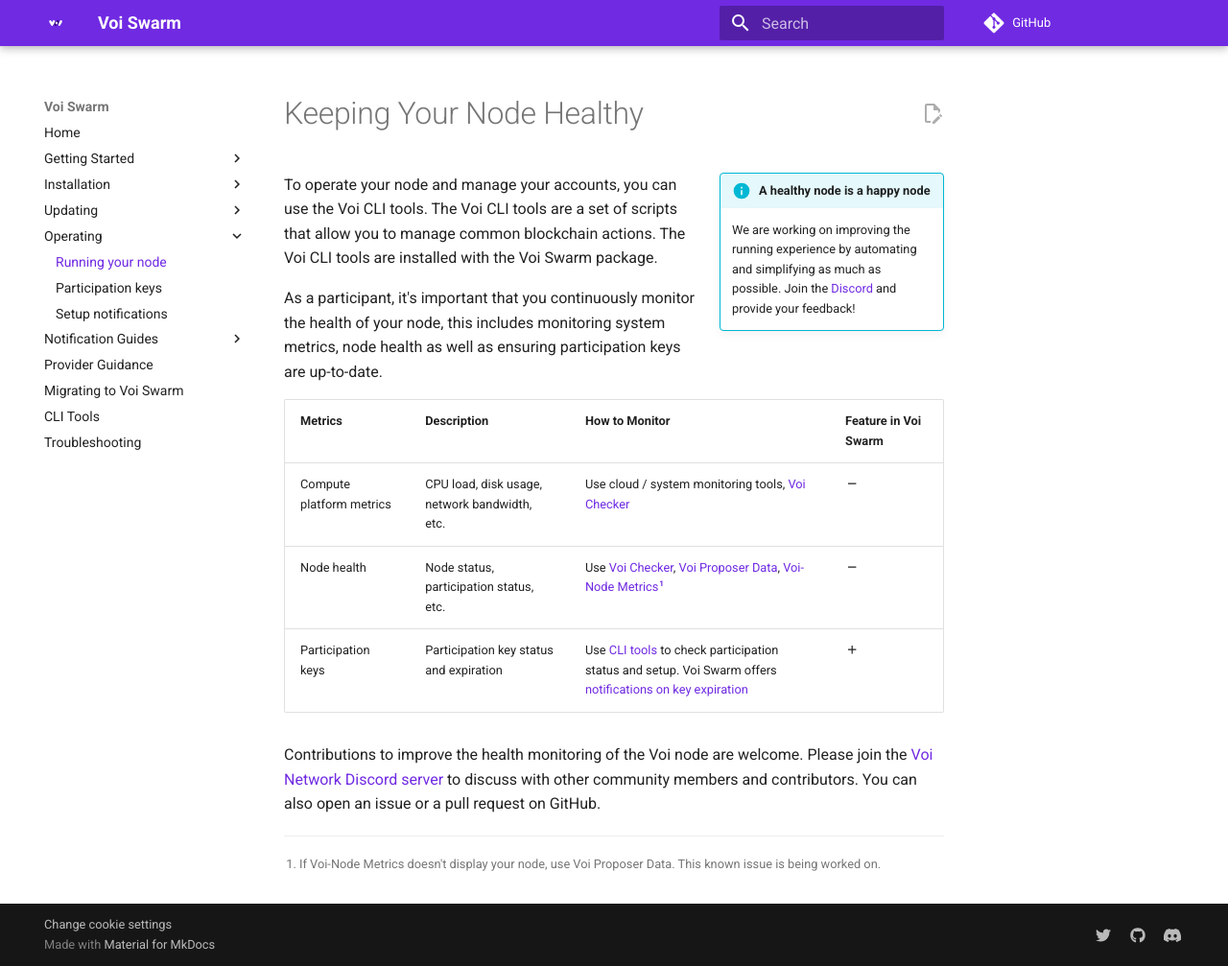
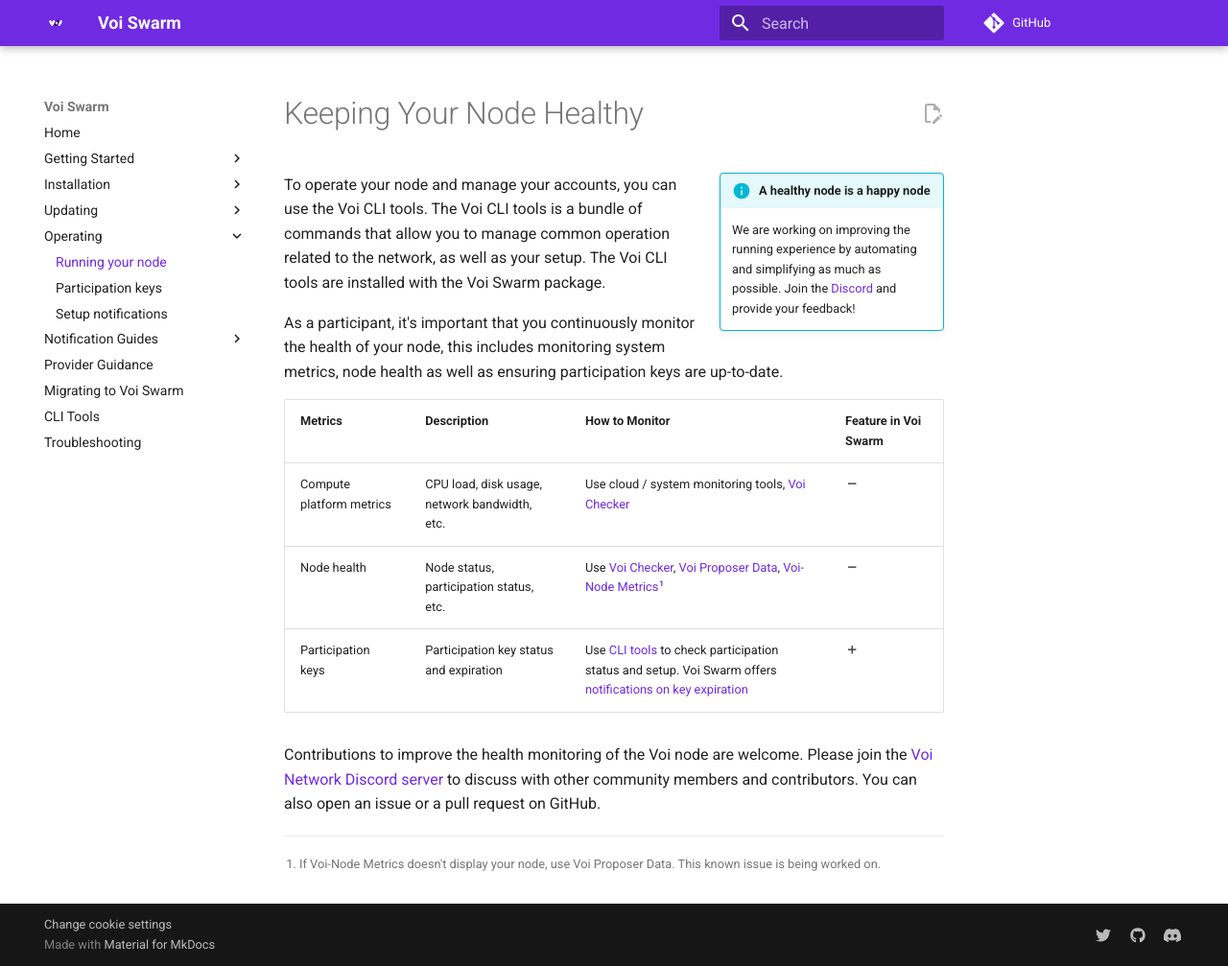
Before and after one commit to VoiNetwork/voi-swarm, an MkDocs documentation site: the page built from docs/operating/running-your-node.md, in a window 1280 px wide and 1007 px high. Shown: the whole window at 96% size. Built offline with MkDocs 1.6.1 and Material for MkDocs 9.7.7, drawn with Linux system fonts in a browser that asks for light colours; comment, search, counter and statistics services are not loaded.

Commit message:
Grammar fixes

```diff
--- a/docs/operating/running-your-node.md
+++ b/docs/operating/running-your-node.md
@@ -3,8 +3,10 @@
 !!! info inline end "A healthy node is a happy node"
     We are working on improving the running experience by automating and simplifying as much as possible. Join the [Discord](https://discord.com/invite/vnFbrJrHeW) and provide your feedback!
 
-To operate your node and manage your accounts, you can use the Voi CLI tools. The Voi CLI tools are a set of scripts
-that allow you to manage common blockchain actions. The Voi CLI tools are installed with the Voi Swarm package.
+To operate your node and manage your accounts, you can use the Voi CLI tools.
+The Voi CLI tools is a bundle of commands
+that allow you to manage common operation related to the network, as well as your setup.
+The Voi CLI tools are installed with the Voi Swarm package.
 
 As a participant, it's important that you continuously monitor the health of your node, this includes monitoring system
 metrics, node health as well as ensuring participation keys are up-to-date.
```
Also changed, not shown: docs/operating/participation-keys.md (+1 -1 lines).
